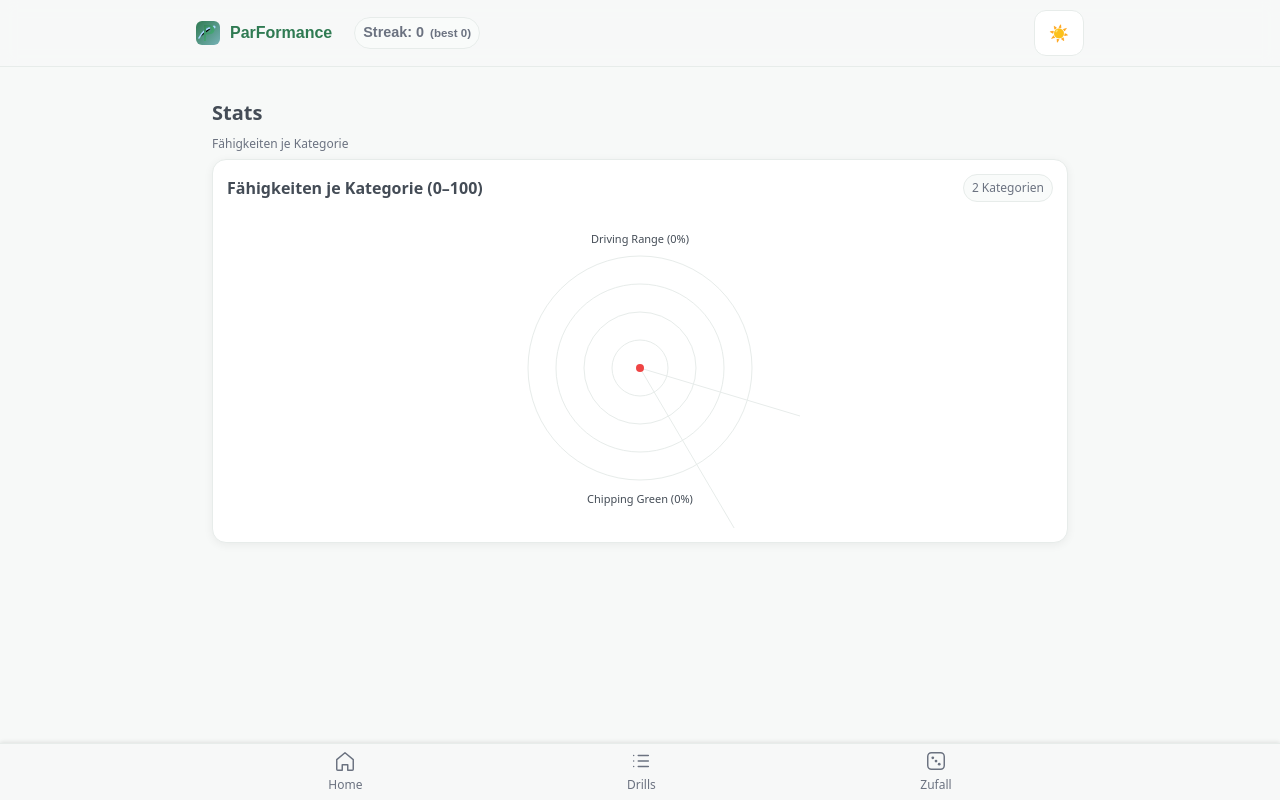
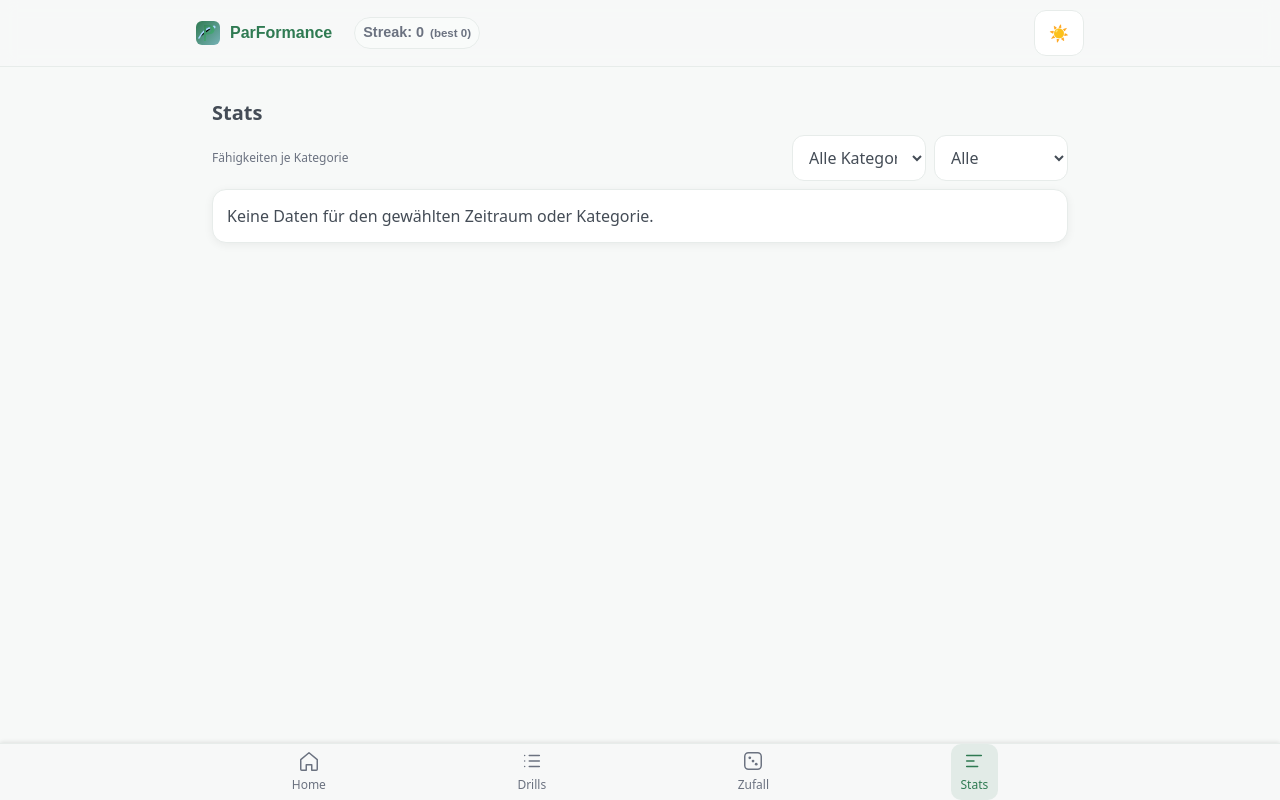
Before and after one commit to bri-b-dev/parformance, a Vue app: page /stats in a window 1280 px wide. Built offline with nearby package versions, Linux system fonts and the light colour scheme.

Commit message:
Global StatsView filters (category, period)

```diff
--- a/src/components/BottomTabs.vue
+++ b/src/components/BottomTabs.vue
@@ -30,6 +30,14 @@
 </span>
         <span>Zufall</span>
       </RouterLink>
+  <RouterLink class="tab" :class="{ active: isActive('/stats') }" to="/stats">
+<span class="icon" aria-hidden="true">
+<svg width="22" height="22" viewBox="0 0 24 24" fill="none" xmlns="http://www.w3.org/2000/svg">
+<path d="M4 6h16M4 12h8M4 18h12" stroke="currentColor" stroke-width="1.6" stroke-linecap="round" stroke-linejoin="round"/>
+</svg>
+</span>
+    <span>Stats</span>
+  </RouterLink>
     </nav>
   </div>
 </template>
--- a/src/views/StatsView.vue
+++ b/src/views/StatsView.vue
@@ -10,8 +10,29 @@
 
     <!-- Content -->
     <div v-else>
-      <h2 class="label" style="margin-top:8px;">Fähigkeiten je Kategorie</h2>
-      <CategoryScoresChart :scores="scores" title="Fähigkeiten je Kategorie (0–100)" />
+      <div style="display:flex; align-items:center; justify-content:space-between; gap:12px; margin-top:8px;">
+        <h2 class="label" style="margin:0;">Fähigkeiten je Kategorie</h2>
+        <div style="display:flex; gap:8px; align-items:center;">
+          <label class="sr-only">Kategorie</label>
+          <select v-model="selectedCategory" aria-label="Kategorie filter" data-testid="stats-category">
+            <option value="all">Alle Kategorien</option>
+            <option v-for="c in categories" :key="c" :value="c">{{ c }}</option>
+          </select>
+          <label class="sr-only">Zeitraum</label>
+          <select v-model.number="selectedPeriodDays" aria-label="Zeitraum" data-testid="stats-period">
+            <option :value="0">Alle</option>
+            <option :value="7">7 Tage</option>
+            <option :value="30">30 Tage</option>
+            <option :value="90">90 Tage</option>
+          </select>
+        </div>
+      </div>
+      <div style="margin-top:8px;">
+        <CategoryScoresChart v-if="!isEmpty" :scores="scores" title="Fähigkeiten je Kategorie (0–100)" />
+        <div v-else class="card" role="status" aria-live="polite">
+          <p style="margin:0;">Keine Daten für den gewählten Zeitraum oder Kategorie.</p>
+        </div>
+      </div>
     </div>
 
     <slot />
@@ -19,7 +40,7 @@
 </template>
 
 <script setup lang="ts">
-import { computed, onMounted } from 'vue'
+import { computed, onMounted, ref } from 'vue'
 import { useDrillCatalogStore } from '@/stores/drillCatalog'
 import { useSessionsStore } from '@/stores/sessions'
 import { computeCategoryScores } from '@/stats/categoryScores'
@@ -36,7 +57,34 @@ onMounted(async () => {
 const drillsLoaded = computed(() => catalog.loaded)
 const sessionsLoaded = computed(() => sessions.loaded)
 
-const scores = computed(() => computeCategoryScores(sessions.sessions, catalog.drills))
+// Filter controls
+const selectedCategory = ref<string>('all')
+const selectedPeriodDays = ref<number>(0) // 0 = all
+
+const categories = computed(() => {
+  const set = new Set<string>()
+  for (const d of catalog.drills) set.add(d.category)
+  return Array.from(set).sort((a, b) => a.localeCompare(b))
+})
+
+const filteredDrills = computed(() => selectedCategory.value === 'all' ? catalog.drills : catalog.drills.filter(d => d.category === selectedCategory.value))
+
+const filteredSessions = computed(() => {
+  let s = sessions.sessions || []
+  if (selectedPeriodDays.value && selectedPeriodDays.value > 0) {
+    const cutoff = new Date(Date.now() - selectedPeriodDays.value * 24 * 60 * 60 * 1000).toISOString()
+    s = s.filter(sess => !!sess.date && sess.date >= cutoff)
+  }
+  if (selectedCategory.value !== 'all') {
+    const allowed = new Set(filteredDrills.value.map(d => d.id))
+    s = s.filter(sess => allowed.has(sess.drillId))
+  }
+  return s
+})
+
+const isEmpty = computed(() => (filteredSessions.value || []).length === 0)
+
+const scores = computed(() => computeCategoryScores(filteredSessions.value, filteredDrills.value))
 
 const rows = computed(() => {
   // Show categories alphabetically for stability
```
Also changed, not shown: 1 other file (tests, documents, lock files or other folders).
